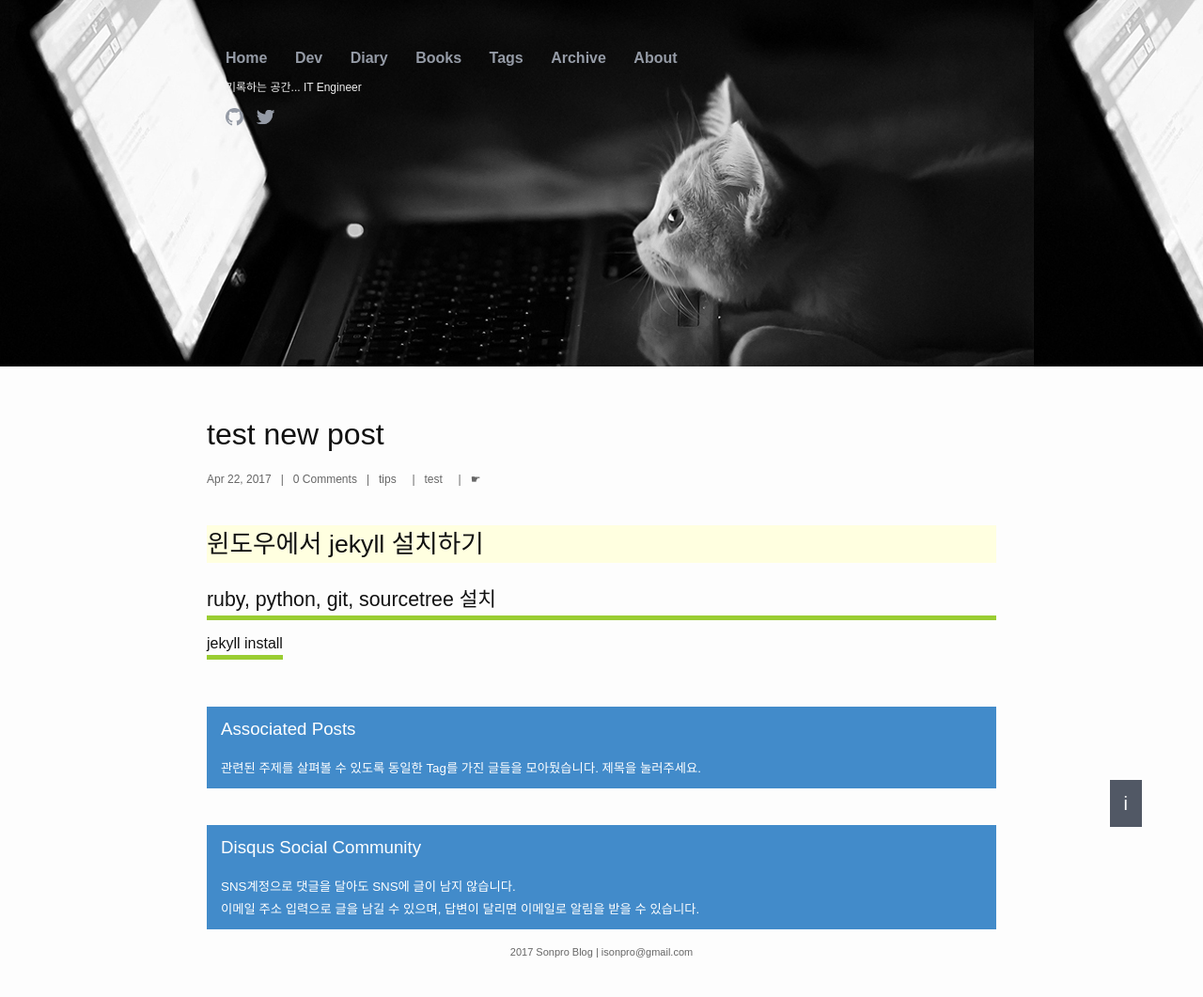
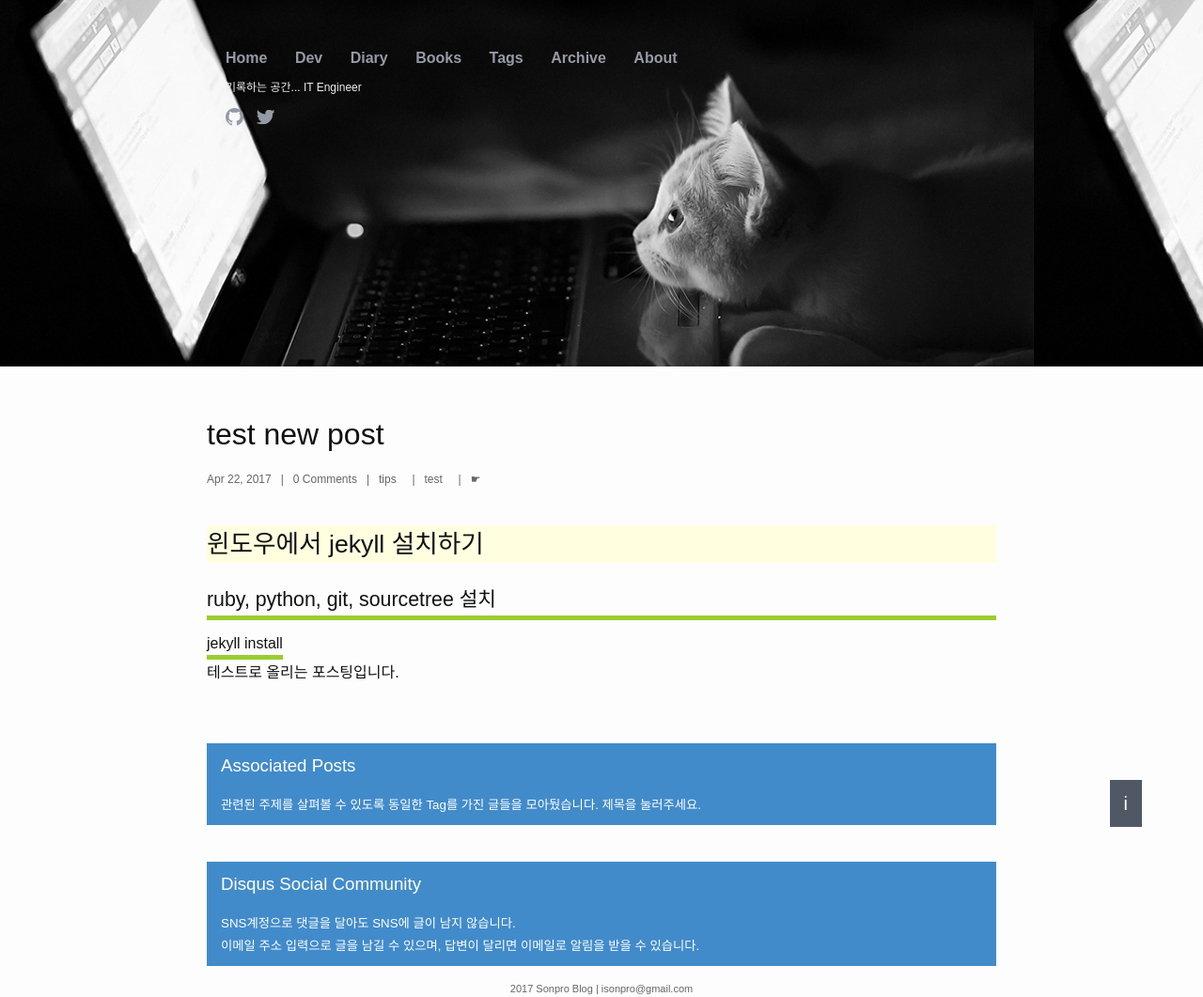
Before and after one commit to sonpro/sonpro.github.io, a Jekyll site: the page built from _posts/2017/2017-04-22-test-new-post.markdown, in a window 1280 px wide. Shown: the whole page at 94% size. Built offline with Jekyll 4.4.1, drawn with Linux system fonts in a browser that asks for light colours; comment, search, counter and statistics services are not loaded; before the commit the page ends 1022 px from its top, so only the background shows below that.

Commit message:
commit test

```diff
--- a/_posts/2017/2017-04-22-test-new-post.markdown
+++ b/_posts/2017/2017-04-22-test-new-post.markdown
@@ -11,3 +11,5 @@ tags : test
 ## ruby, python, git, sourcetree 설치
 
 ### jekyll install
+
+테스트로 올리는 포스팅입니다.
```
